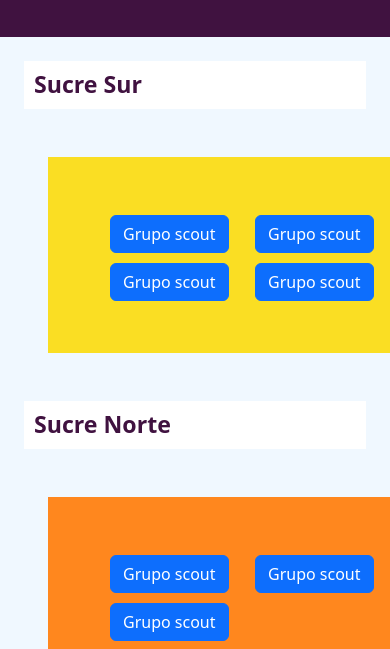
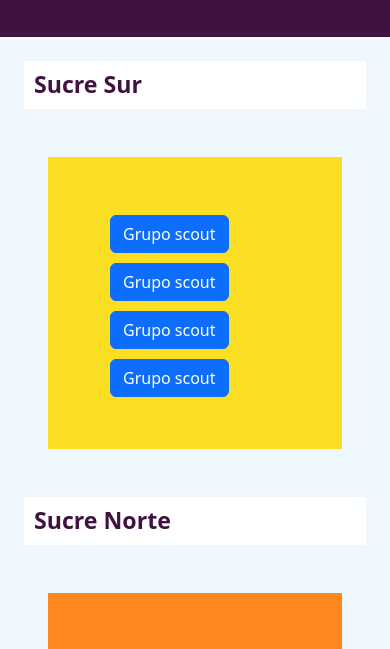
Before and after one commit to mfer2228/PF-MariaParedes, a website: page pages/distrito.html in a window 390 px wide. Shown: the part 181-830 px from the top of the page. Drawn offline with nearby package versions, Linux system fonts and the light colour scheme.

Commit message:
detalles responsive

```diff
--- a/pages/distrito.html
+++ b/pages/distrito.html
@@ -47,9 +47,9 @@
 
         <!-- distrito -->
         <h3 class="palabrasmayores m-4"> Sucre Sur</h3>
-<div class="container-md row m-5 palabreria1">
+<div class=" row m-5 palabreria1">
 
-<div class="col">
+<div class="col-lg">
     <!-- Button trigger modal -->
 <button type="button" class="btn btn-primary" data-bs-toggle="modal" data-bs-target="#gruposcout">
   Grupo scout
@@ -76,7 +76,7 @@
 </div>
 </div>
 
-<div class="col">
+<div class="col-lg">
     <!-- Button trigger modal -->
 <button type="button" class="btn btn-primary" data-bs-toggle="modal" data-bs-target="#gruposcout">
   Grupo scout
@@ -103,7 +103,7 @@
 </div>
 </div>
 
-<div class="col">
+<div class="col-lg">
     <!-- Button trigger modal -->
 <button type="button" class="btn btn-primary" data-bs-toggle="modal" data-bs-target="#gruposcout">
   Grupo scout
@@ -130,7 +130,7 @@
 </div>
 </div>
 
-<div class="col">
+<div class="col-lg">
     <!-- Button trigger modal -->
 <button type="button" class="btn btn-primary" data-bs-toggle="modal" data-bs-target="#gruposcout">
   Grupo scout
@@ -161,9 +161,9 @@
 
        <!-- distrito -->
        <h3 class="palabrasmayores m-4"> Sucre Norte</h3>
-<div class="container-md row m-5 palabreria2">
+<div class=" row m-5 palabreria2">
 
-        <div class="col">
+        <div class="col-lg">
             <!-- Button trigger modal -->
         <button type="button" class="btn btn-primary" data-bs-toggle="modal" data-bs-target="#gruposcout">
           Grupo scout
@@ -190,7 +190,7 @@
         </div>
         </div>
 
-        <div class="col">
+        <div class="col-lg">
             <!-- Button trigger modal -->
         <button type="button" class="btn btn-primary" data-bs-toggle="modal" data-bs-target="#gruposcout">
           Grupo scout
@@ -217,7 +217,7 @@
         </div>
         </div>
 
-        <div class="col">
+        <div class="col-lg">
             <!-- Button trigger modal -->
         <button type="button" class="btn btn-primary" data-bs-toggle="modal" data-bs-target="#gruposcout">
           Grupo scout
@@ -275,7 +275,7 @@
 
         <!-- distrito -->
         <h3 class="palabrasmayores m-4"> Baruta</h3>
-<div class="container-md row m-5 palabreria3">
+<div class=" row m-5 palabreria3">
 
     <div class="col-lg">
         <!-- Button trigger modal -->
@@ -389,7 +389,7 @@
 
  <!-- distrito -->
  <h3 class="palabrasmayores m-4">Chacao </h3>
-<div class="container-md row m-5 palabreria1">
+<div class="row m-5 palabreria1">
 
     <div class="col-lg">
         <!-- Button trigger modal -->
--- a/scss/_preguntas.scss
+++ b/scss/_preguntas.scss
@@ -6,3 +6,9 @@
  #ff871e (naranja)
  #fade27 (amarillo)
  */
+
+ .preguntas
+ {
+    width: 90%;
+    margin: 5%;
+ }
```
Also changed, not shown: pages/contacto.html (+1 -1 lines), pages/preguntas.html (+1 -1 lines).
